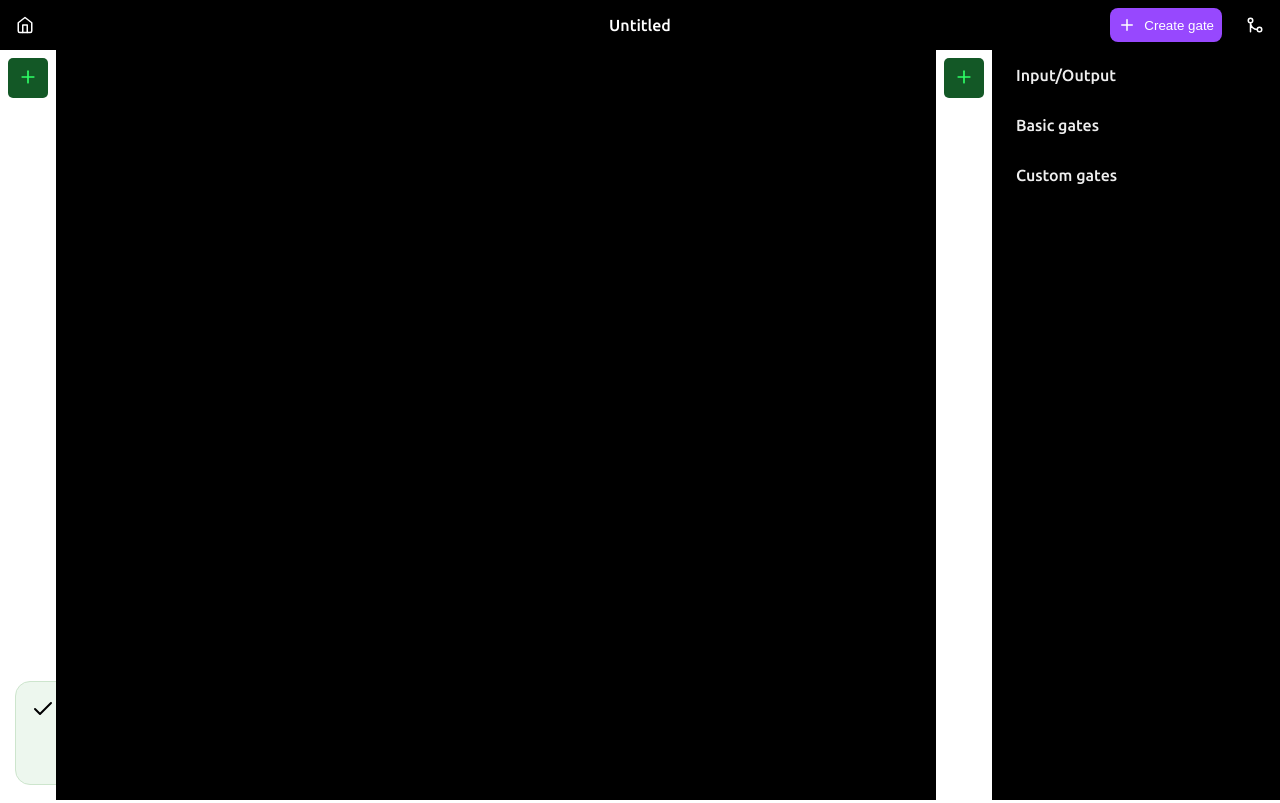
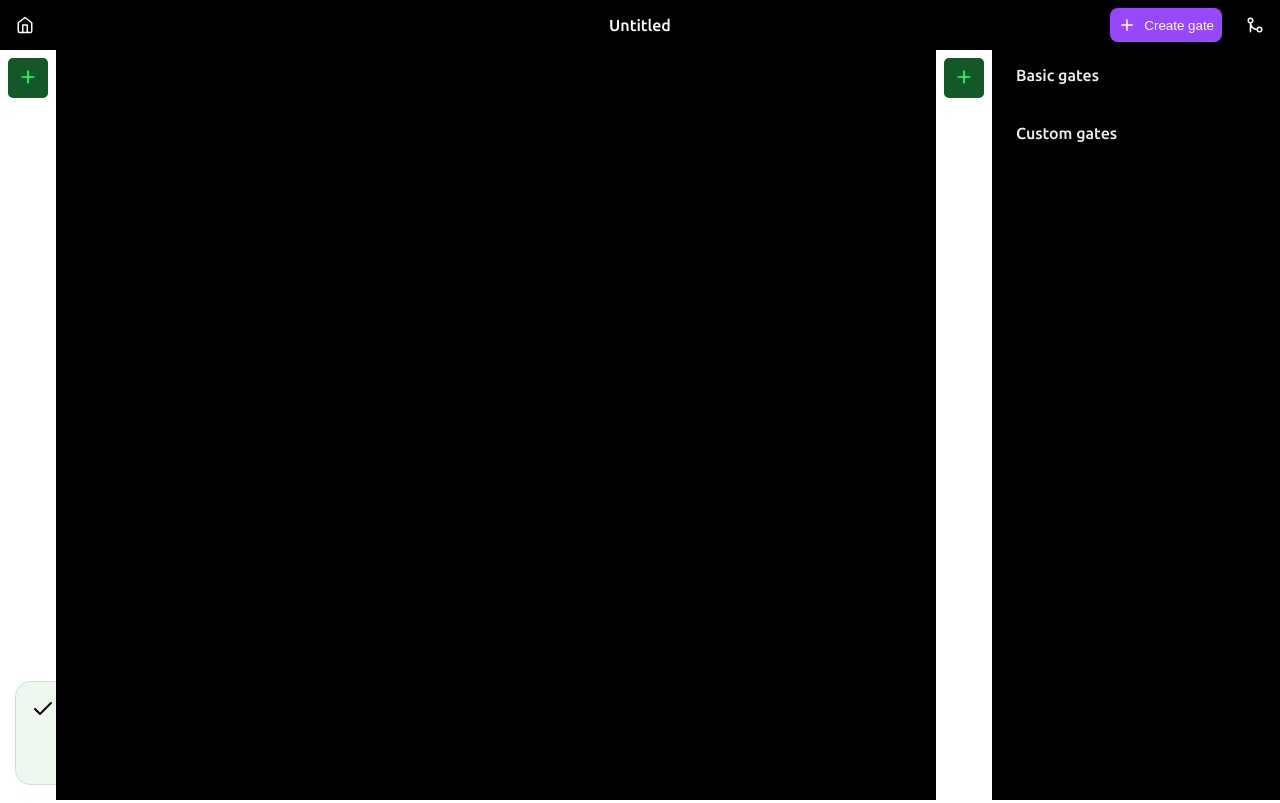
Before and after one commit to team-nullptr/logic-gates-simulator, a React (Vite) app: page / in a window 1280 px wide. Both pictures are taken after a click on the button "New project". Built offline with nearby package versions, Linux system fonts and the light colour scheme.

Commit message:
Add rendering of available gates to Sidebar Add a field `available` to Adapter Create Prototype type

```diff
--- a/src/features/editor/Adapter.ts
+++ b/src/features/editor/Adapter.ts
@@ -4,6 +4,7 @@ import { Connector } from '../canvas/types/Connector';
 import { MutableRefObject } from 'react';
 import { Button } from '../canvas/types/Button';
 import { Block } from '../canvas/types/Block';
+import { Prototype } from '../sidebar/types/Prototype';
 
 export class Adapter {
   offset: Vector = [0, 0];
@@ -13,9 +14,12 @@ export class Adapter {
 
   readonly gates: Block[] = [];
   readonly connections: Connection[] = [];
+  readonly available: { base: Prototype[]; custom: Prototype[] } = { base: [], custom: [] };
+
   private readonly _buttons: Button[] = [];
 
-  constructor(readonly scrolls: MutableRefObject<{ inputs: number, outputs: number }>) {}
+  constructor(readonly scrolls: MutableRefObject<{ inputs: number; outputs: number }>) {
+  }
 
   get buttons(): Button[] {
     const top = [0, 0];
--- a/src/features/editor/Editor.tsx
+++ b/src/features/editor/Editor.tsx
@@ -63,7 +63,7 @@ export const Editor = () => {
           </div>
         </div>
         <Controls buttons={outputs} section="outputs" onScroll={(value) => scrollHandler('outputs', value)} />
-        <Sidebar />
+        <Sidebar source={adapter} />
       </main>
     </>
   );
--- a/src/features/sidebar/Sidebar.tsx
+++ b/src/features/sidebar/Sidebar.tsx
@@ -1,10 +1,30 @@
 import { ListHeader } from './ListHeader';
 import styles from './Sidebar.module.scss';
+import styled from 'styled-components';
+import { Adapter } from '../editor/Adapter';
+import { Prototype } from './types/Prototype';
+import { GatePrototype } from './GatePrototype';
 
-export const Sidebar = () => (
-  <div className={styles.sidebar}>
-    <ListHeader text="Input/Output" />
+const StyledGrid = styled.div`
+  display: grid;
+  grid-template-columns: 1fr 1fr;
+  grid-auto-rows: 64px;
+  grid-gap: 16px;
+  padding: 0 24px;
+  margin-bottom: 8px;
+`;
+
+export const Sidebar = (props: { source: Adapter }) => {
+  const { base, custom } = props.source.available;
+
+  const renderPrototypes = (blocks: Prototype[]) => {
+    return blocks.map((it, i) => <GatePrototype text={it.text} color={it.color} key={i} />);
+  };
+
+  return <div className={styles.sidebar}>
     <ListHeader text="Basic gates" />
+    <StyledGrid>{renderPrototypes(base)}</StyledGrid>
     <ListHeader text="Custom gates" />
-  </div>
-);
+    <StyledGrid>{renderPrototypes(custom)}</StyledGrid>
+  </div>;
+};
--- /dev/null
+++ b/src/features/sidebar/types/Prototype.ts
@@ -0,0 +1,4 @@
+export interface Prototype {
+  text: string;
+  color: string;
+}
```
